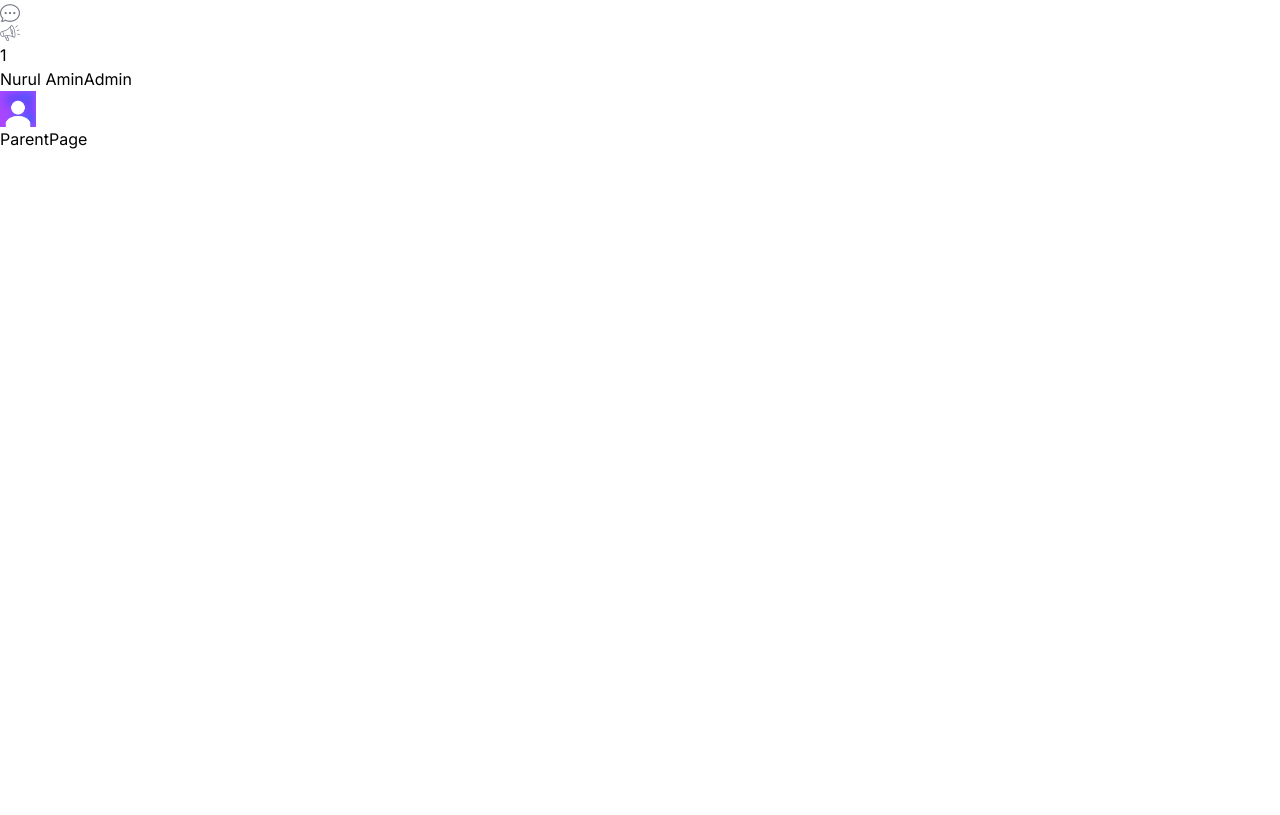
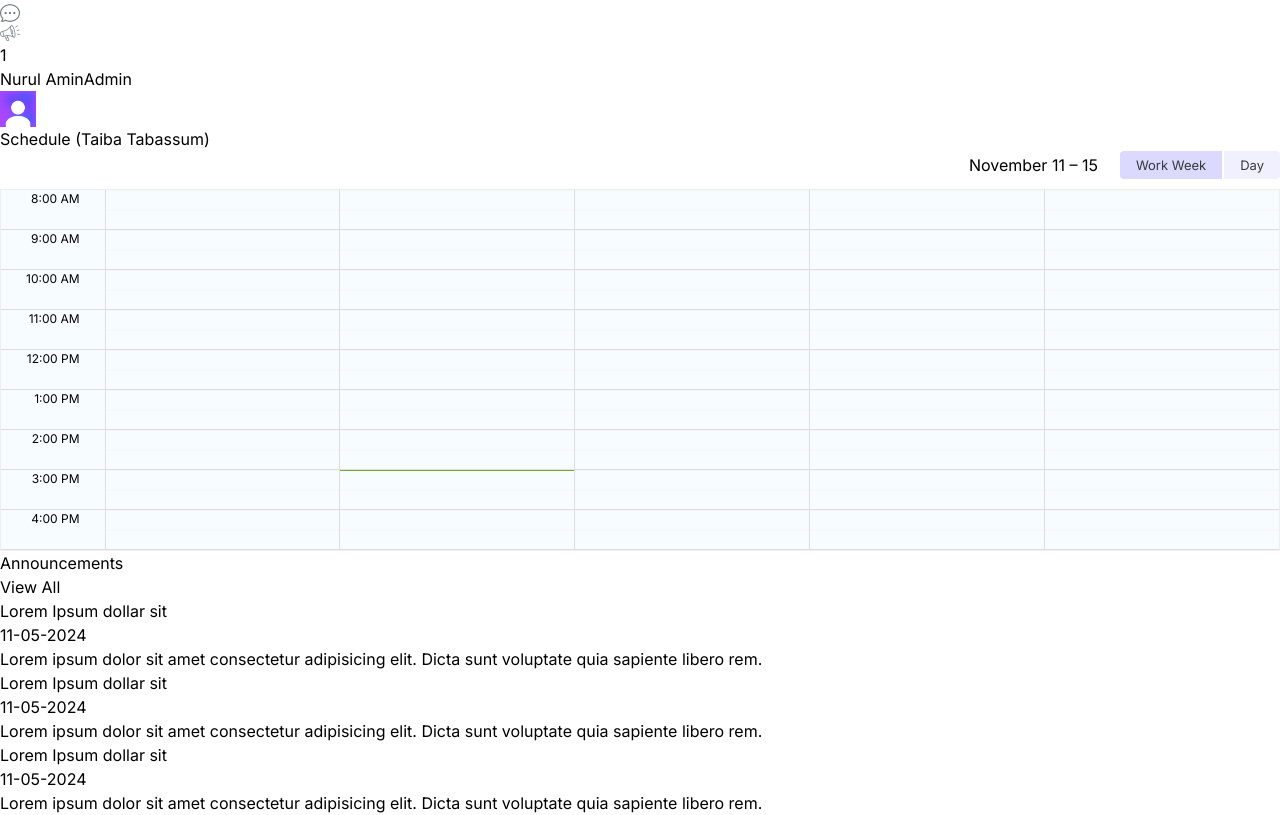
Before and after one commit to engnurulamin/school-management-app, a Next.js app: page /parent in a window 1280 px wide. Shown: the part 887-1702 px from the top of the page. Before the commit the page ends 1038 px from the top, so only its background shows below. Built offline with nearby package versions, Linux system fonts and the light colour scheme.

Commit message:
parent route WIP

```diff
--- a/src/app/(dashboard)/parent/page.tsx
+++ b/src/app/(dashboard)/parent/page.tsx
@@ -1,5 +1,22 @@
+import Announcements from "@/components/Announcements";
+import BigCalender from "@/components/BigCalender";
+
 const ParentPage = () => {
-  return <div>ParentPage</div>;
+  return (
+    <div className="p-4 flex gap-4 flex-col xl:flex-row flex-1">
+      {/* Left */}
+      <div className="w-full xl:w-2/3">
+        <div className="h-full bg-white p-4 rounded-md">
+          <h1 className="text-xl font-semibold">Schedule (Taiba Tabassum)</h1>
+          <BigCalender />
+        </div>
+      </div>
+      {/* Right */}
+      <div className="w-full xl:w-1/3 flex flex-col gap-8">
+        <Announcements />
+      </div>
+    </div>
+  );
 };
 
 export default ParentPage;
--- a/src/app/(dashboard)/teacher/page.tsx
+++ b/src/app/(dashboard)/teacher/page.tsx
@@ -4,7 +4,7 @@
 
 const TeacherPage = () => {
   return (
-    <div className="p-4 flex gap-4 flex-col xl:flex-row">
+    <div className="p-4 flex gap-4 flex-col xl:flex-row flex-1">
       {/* Left */}
       <div className="w-full xl:w-2/3">
         <div className="h-full bg-white p-4 rounded-md">
```
